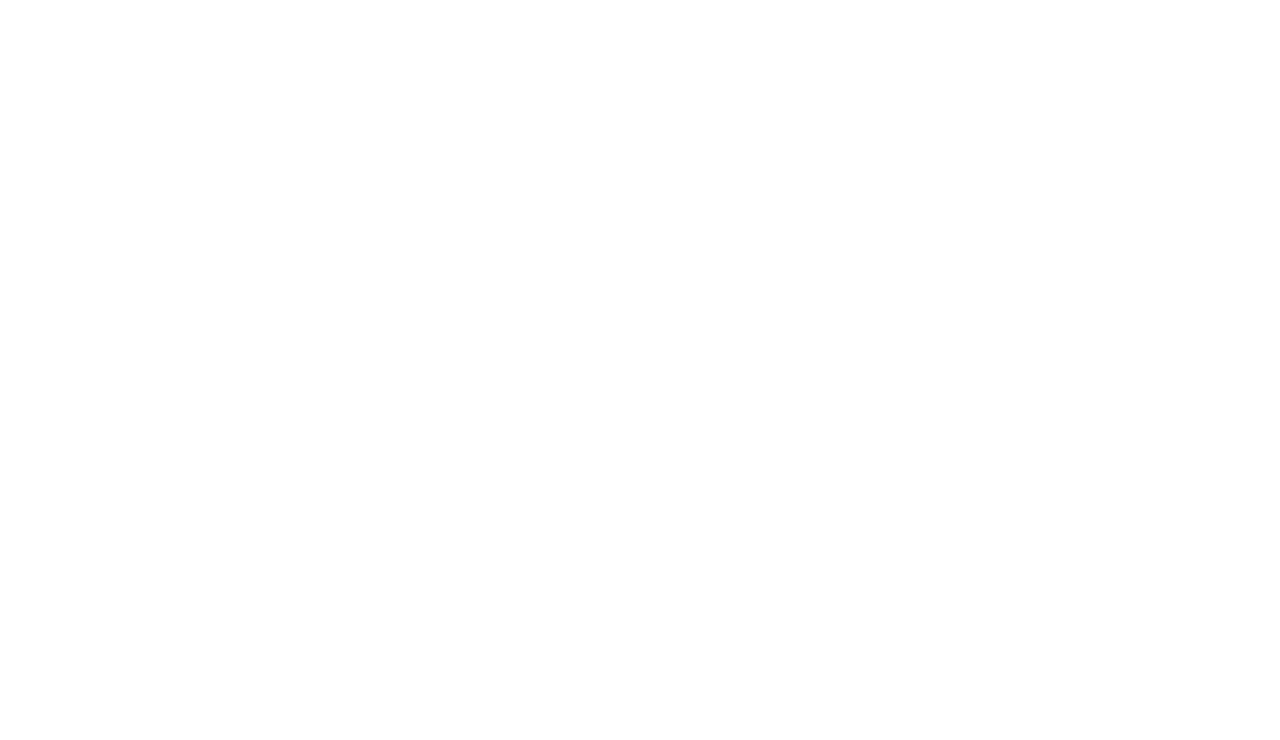
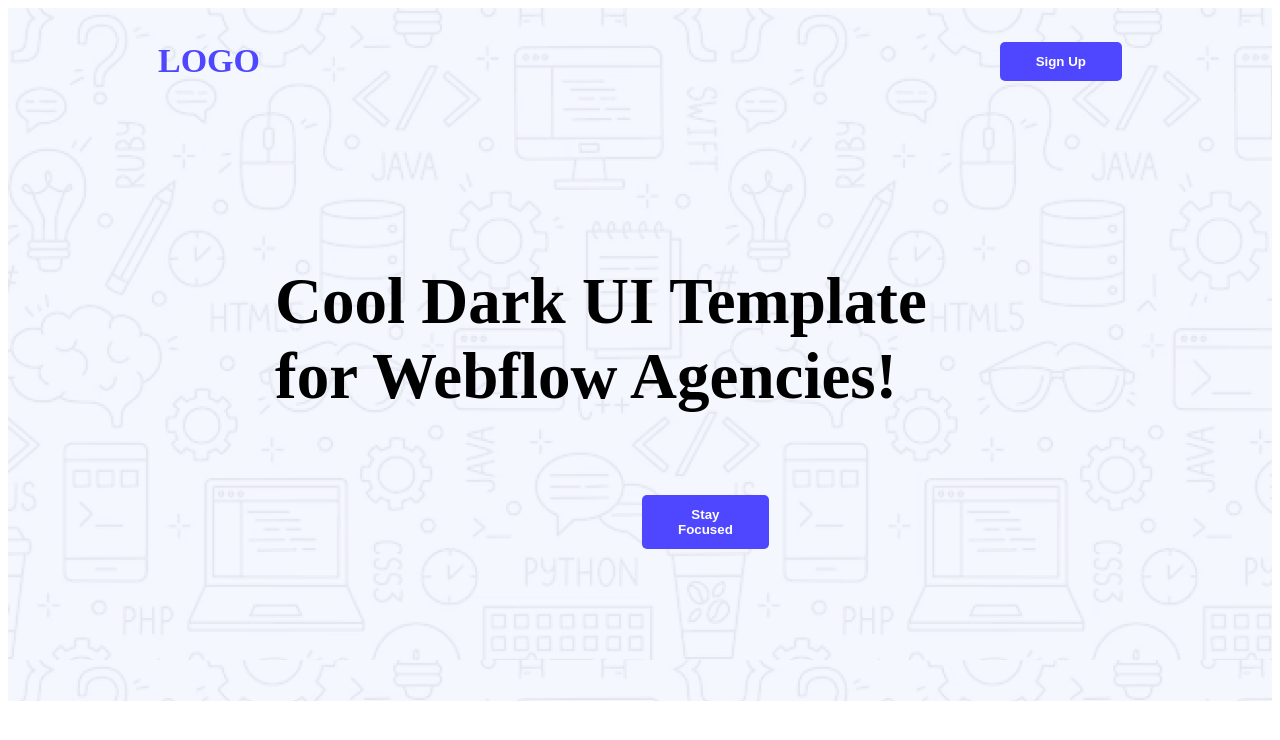
Before and after one commit to ImranSanvi/assignment_1, a plain HTML site: page index.html in a window 1280 px wide. Drawn offline with Linux system fonts and the light colour scheme.

Commit message:
header complete

```diff
--- a/index.html
+++ b/index.html
@@ -4,11 +4,23 @@
     <meta charset="UTF-8">
     <meta name="viewport" content="width=device-width, initial-scale=1.0">
     <title>Assignment 1 </title>
+    <link rel="preconnect" href="https://fonts.googleapis.com">
+    <link rel="preconnect" href="https://fonts.gstatic.com" crossorigin>
+    <link href="https://fonts.googleapis.com/css2?family=Open+Sans:ital,wght@0,300..800;1,300..800&family=Raleway:ital,wght@0,100..900;1,100..900&display=swap" rel="stylesheet">
+    <link rel="stylesheet" href="styles/style.css">
 </head>
 <body>
 
     <header>
+        <nav>
+            <h3 class="nav-tittle">LOGO</h3>
+            <a href=""><button class="btn-primary">Sign Up</button></a>
+        </nav>
 
+        <div class="banner">
+            <h1 class="banner-tittle">Cool Dark UI Template for Webflow Agencies!</h1>
+            <a href=""><button class="btn-primary banner-btn">Stay Focused</button></a>
+        </div>
     </header>
 
     <main>
--- /dev/null
+++ b/styles/style.css
@@ -0,0 +1,53 @@
+
+
+
+
+.open-sans-normal {
+  font-family: "Open Sans", sans-serif;
+  font-optical-sizing: auto;
+  font-style: normal;
+  font-variation-settings:
+    "wdth" 100;
+}
+
+.color-primary{
+    color: #4E47FF;
+}
+
+/* nav design */
+nav{
+    display: flex;
+    align-items: center;
+    justify-content: space-between;
+    margin: 0px 150px;
+}
+.nav-tittle{
+    color: #4E47FF;
+    font-size: 34px;
+}
+
+.btn-primary{
+    background-color: #4E47FF;
+    font-weight: bold;
+    color: white;
+    padding: 12px 36px;
+    border-radius: 5px;
+    border: none;
+}
+
+/* banner */
+
+.banner{
+    margin: 150px 267px;
+}
+.banner-tittle{
+    font-size: 65px;
+    font-weight: bold;
+}
+.banner-btn{
+    margin: 37px 367px 152px 367px;
+}
+
+header{
+    background-image: url(../Assets/Hero-bg.png);
+}
```
